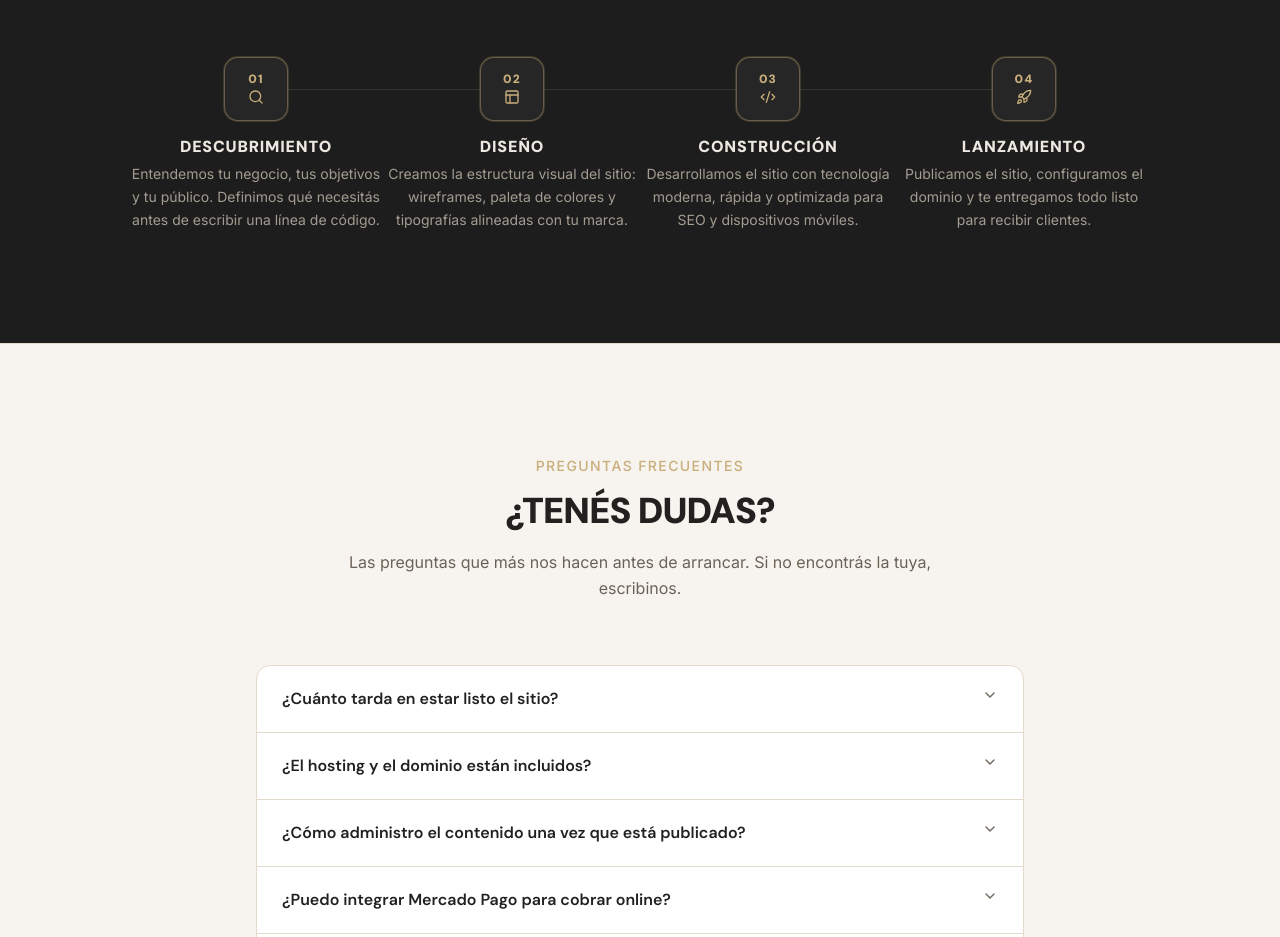
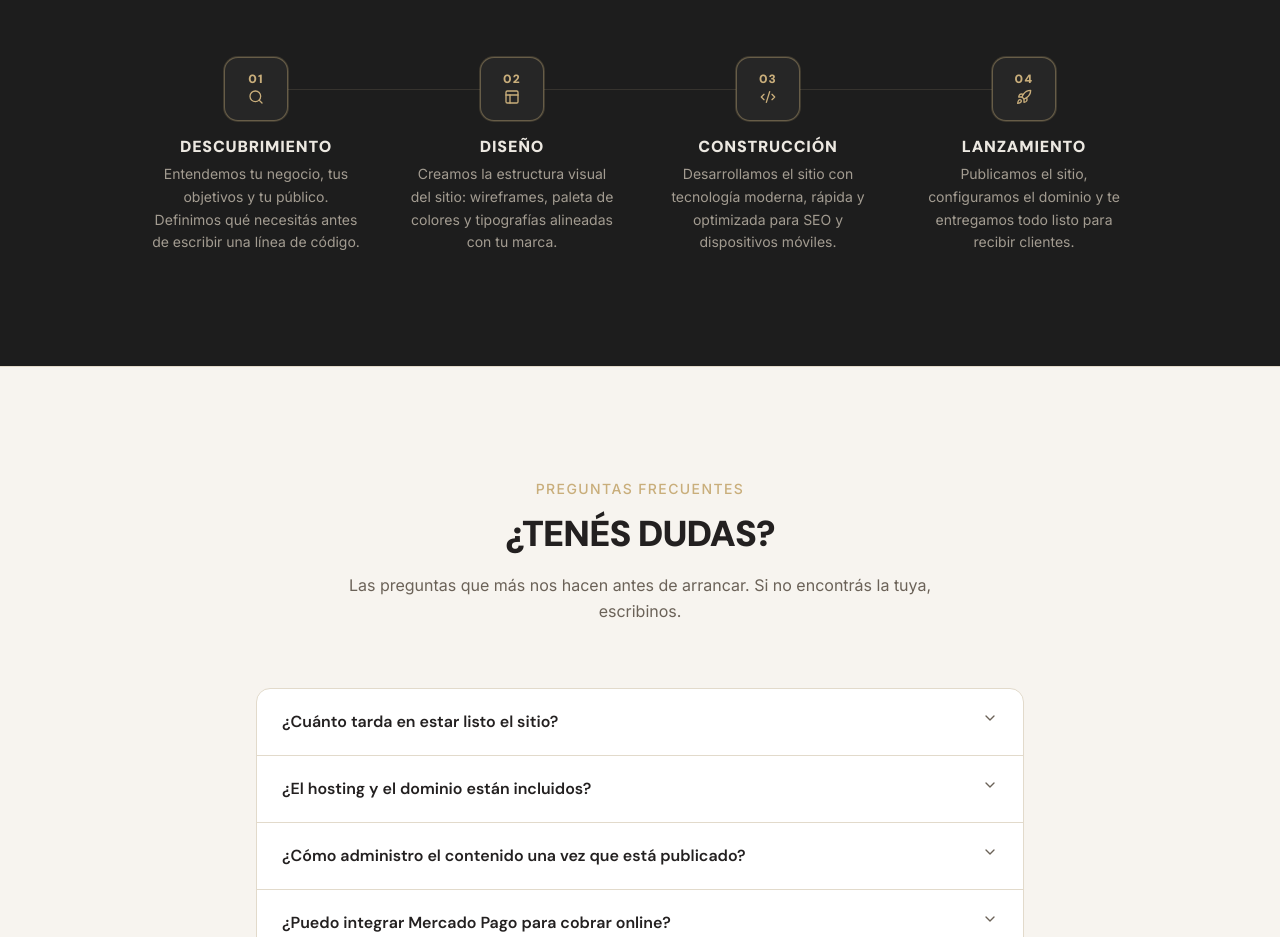
Before and after one commit to moix197/web-express, a Next.js app: page / in a window 1280 px wide. Shown: the part 2860-3797 px from the top of the page. Built offline with nearby package versions, Linux system fonts and the light colour scheme.

Commit message:
fix(process): pad step descriptions so adjacent items don't crowd

```diff
--- a/src/components/sections/Process.tsx
+++ b/src/components/sections/Process.tsx
@@ -71,7 +71,7 @@ function StepCard({ step, index }: { step: Step; index: number }) {
       </div>
 
       {/* Text */}
-      <div>
+      <div className="px-4 lg:px-6">
         <h3 className="font-display text-base font-black uppercase leading-tight tracking-wider text-foreground">
           {step.title}
         </h3>
```
